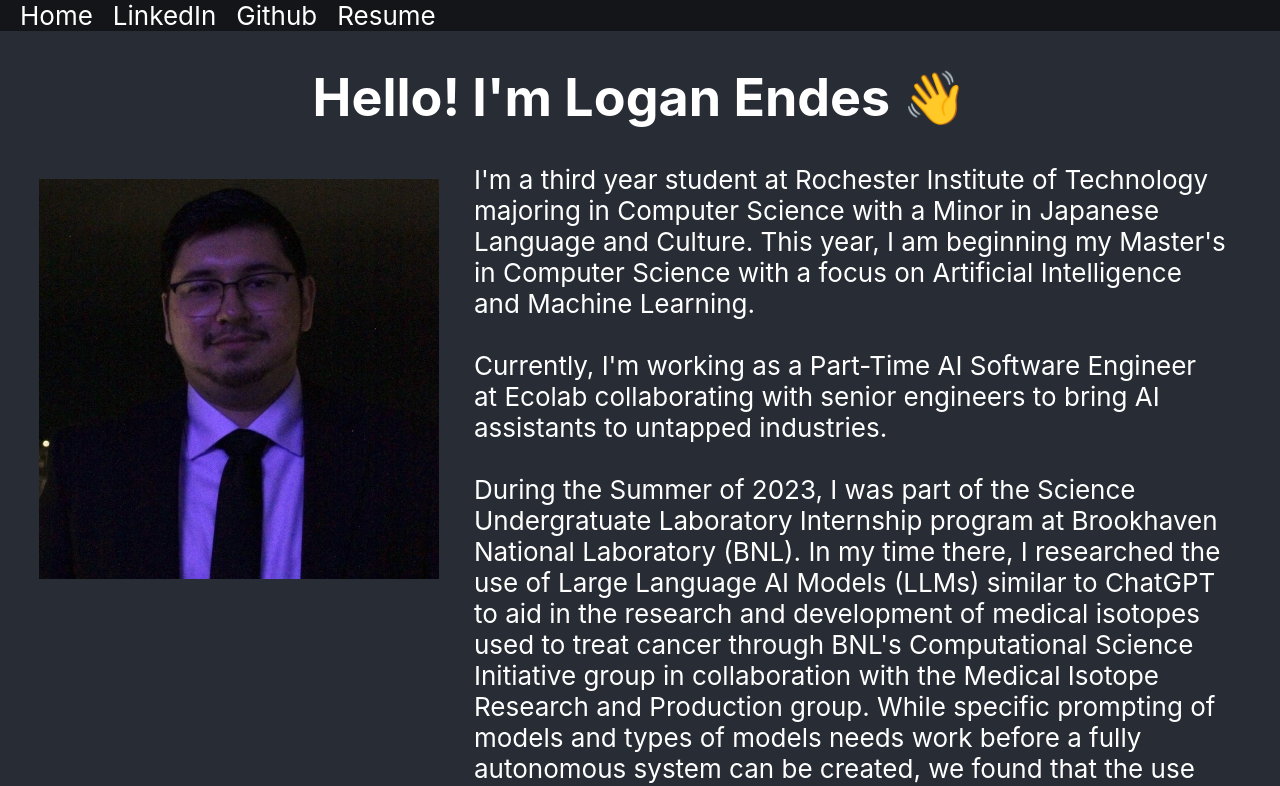
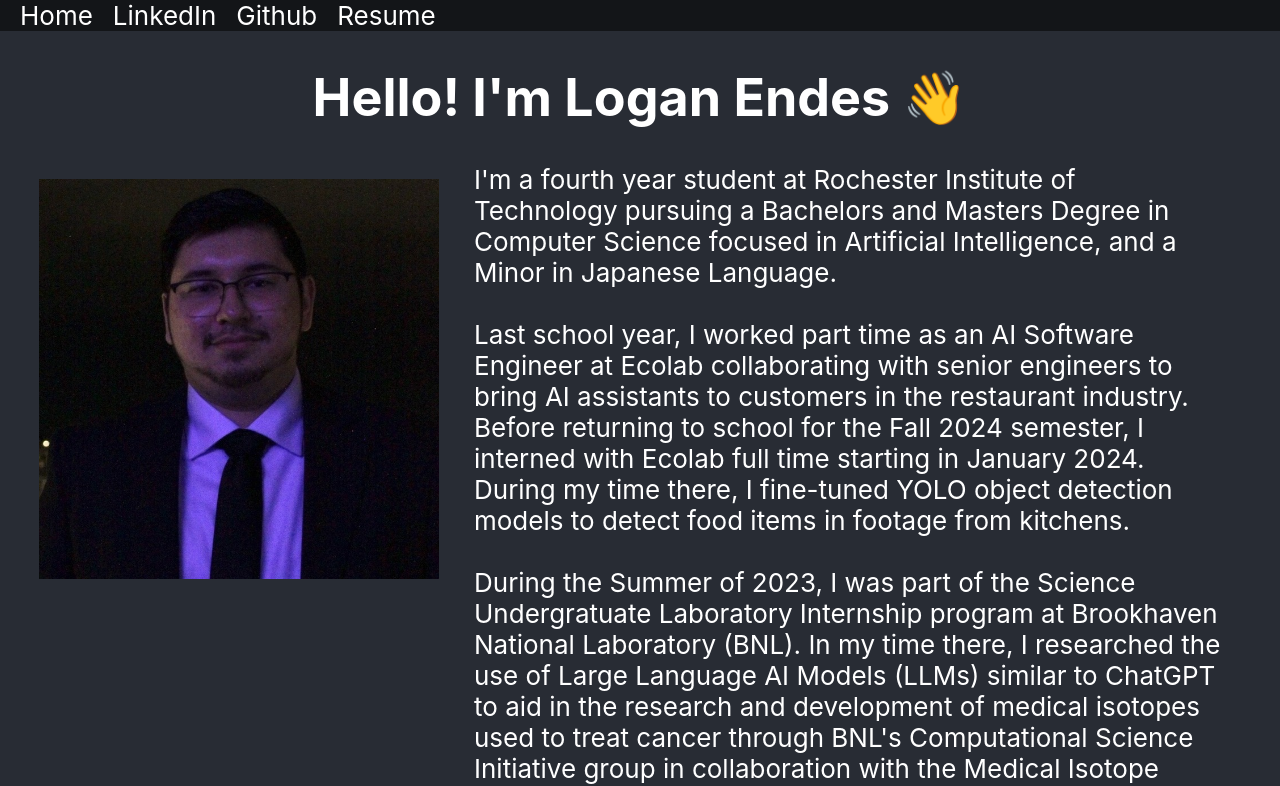
Before and after one commit to Log45/Personal-Website, a React (Create React App) app in the folder my-app/: page / in a window 1280 px wide. Shown: the top 786 px of the page. Built offline with nearby package versions, Linux system fonts and the light colour scheme.

Commit message:
Update to bio

```diff
--- a/my-app/src/components/Home.tsx
+++ b/my-app/src/components/Home.tsx
@@ -20,12 +20,11 @@ const Home: React.FC = () => {
     <div className='Description'>
       <img src={selfPortraint} alt="Headshot of Logan Endes" width={600} height={600}/>
       <div className='Content'>
-        <p>I'm a third year student at Rochester Institute of Technology majoring in Computer Science with a Minor in Japanese Language and Culture.
-          This year, I am beginning my Master's in Computer Science with a focus on Artificial Intelligence and Machine Learning.
-
+        <p>I'm a fourth year student at Rochester Institute of Technology pursuing a Bachelors and Masters Degree in Computer Science focused in Artificial Intelligence, and a Minor in Japanese Language.
             <br></br>
             <br></br>
-            Currently, I'm working as a Part-Time AI Software Engineer at Ecolab collaborating with senior engineers to bring AI assistants to untapped industries.
+            Last school year, I worked part time as an AI Software Engineer at Ecolab collaborating with senior engineers to bring AI assistants to customers in the restaurant industry. Before returning to school for the Fall 2024 semester,
+            I interned with Ecolab full time starting in January 2024. During my time there, I fine-tuned YOLO object detection models to detect food items in footage from kitchens.
             <br></br>
             <br></br>
             During the Summer of 2023, I was part of the Science Undergratuate Laboratory Internship program at Brookhaven National Laboratory (BNL).
```
